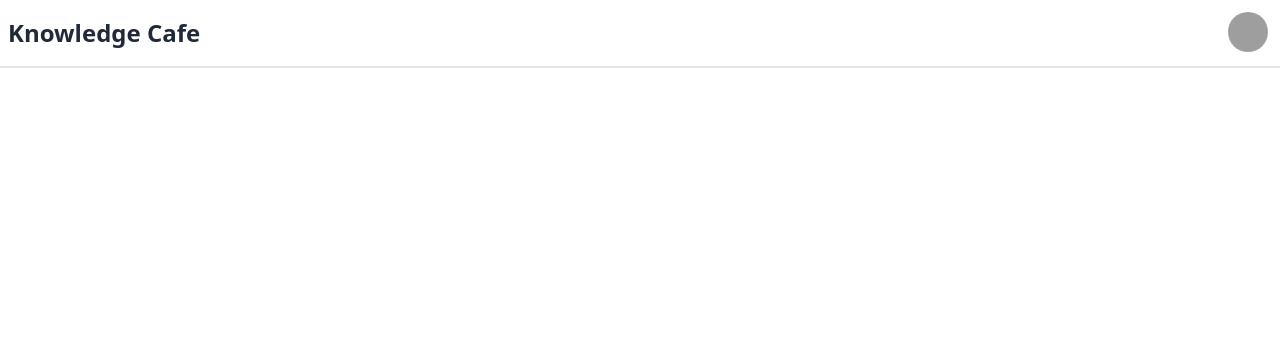
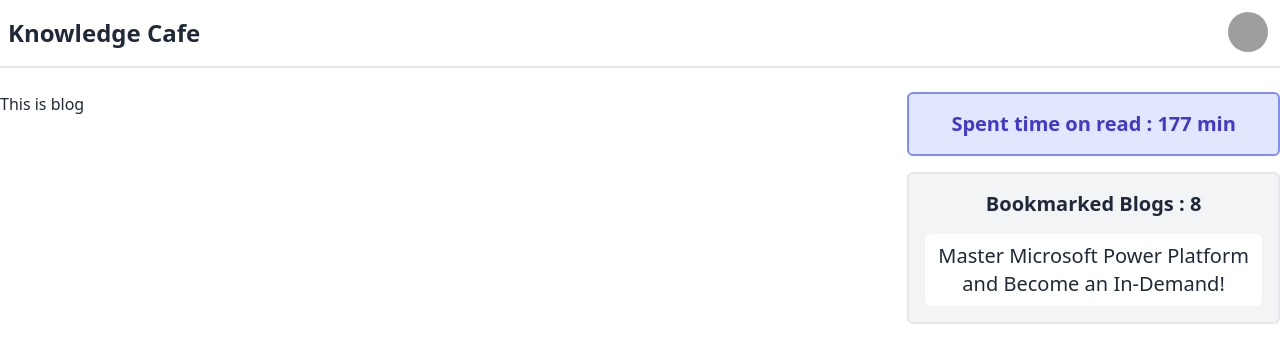
Before and after one commit to mdyasin7636/knowledge-cafe, a React (Vite) app: page / in a window 1280 px wide. Shown: the top 362 px of the page. Built offline with nearby package versions, Linux system fonts and the light colour scheme; grey boxes are pictures that could not be loaded.

Commit message:
bookmarked part design done

```diff
--- a/src/App.jsx
+++ b/src/App.jsx
@@ -1,10 +1,22 @@
 import React from 'react';
 import Header from './components/Header/Header';
+import Blog from './components/Blog/Blog';
+import Bookmarked from './components/Bookmarked/Bookmarked';
 
 const App = () => {
   return (
     <div className="container mx-auto">
-      <Header></Header>
+      <div>
+        <Header></Header>
+      </div>
+      <div className="main row grid grid-cols-1 md:grid-cols-10 mt-6 gap-4">
+        <div className="blogContainer col-span-7">
+          <Blog></Blog>
+        </div>
+        <div className="bookmarked col-span-3">
+          <Bookmarked></Bookmarked>
+        </div>
+      </div>
     </div>
   );
 };
--- /dev/null
+++ b/src/components/Blog/Blog.jsx
@@ -0,0 +1,11 @@
+import React from 'react';
+
+const Blog = () => {
+    return (
+        <div>
+            <h1>This is blog</h1>
+        </div>
+    );
+};
+
+export default Blog;
--- /dev/null
+++ b/src/components/Bookmarked/Bookmarked.jsx
@@ -0,0 +1,19 @@
+import React from 'react';
+
+const Bookmarked = () => {
+    return (
+      <div>
+        <div className="border-2 rounded-md border-indigo-400 text-xl font-bold p-4 bg-indigo-100 text-indigo-700 text-center">
+          <h1>Spent time on read : 177 min</h1>
+        </div>
+        <div className="border-2 rounded-md text-xl font-bold p-4 text-center bg-gray-100 mt-4">
+          <h1>Bookmarked Blogs : 8</h1>
+          <div className="border-1 rounded-md bg-white mt-4 p-2 font-medium">
+            <h1>Master Microsoft Power Platform and Become an In-Demand!</h1>
+          </div>
+        </div>
+      </div>
+    );
+};
+
+export default Bookmarked;
```
Also changed, not shown: public/data.json (+10 -10 lines).
